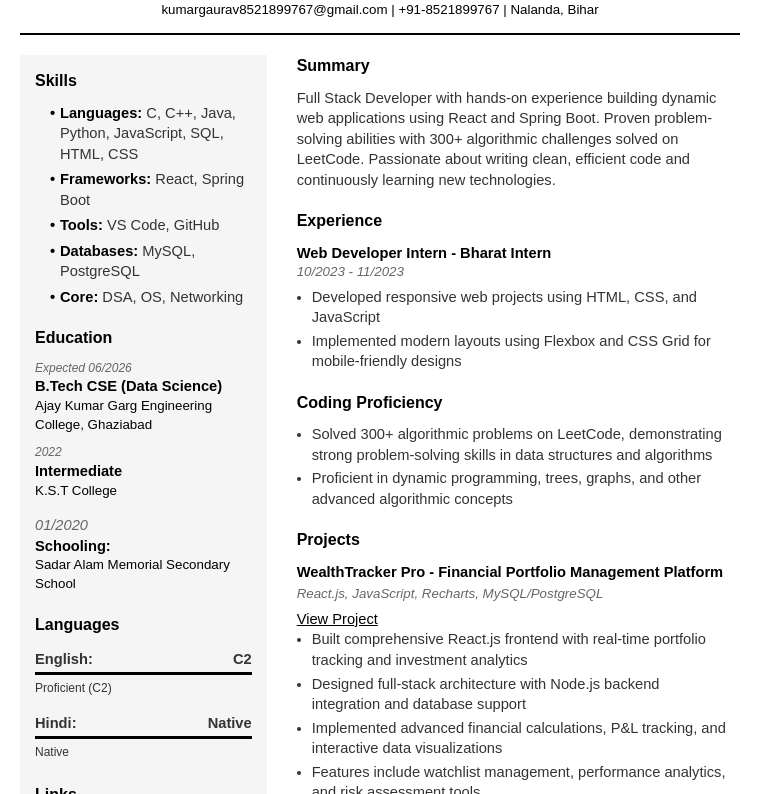
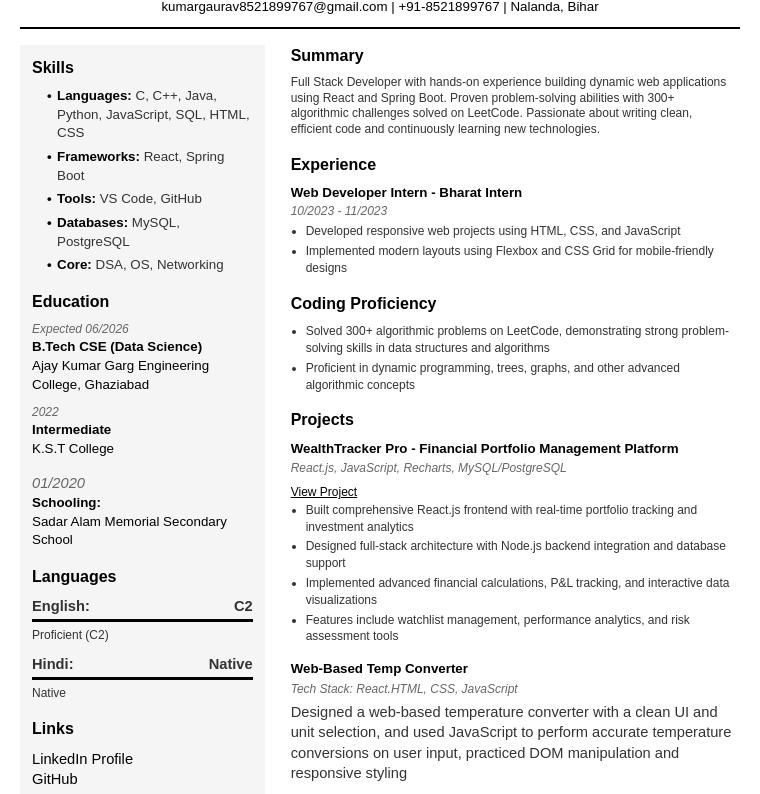
Before and after one commit to Gaurav85218/resume, a plain HTML site: page index.html in a window 1280 px wide. Shown: the part 100-894 px from the top of the page, without its empty margins (260-1020 px from the left). Drawn offline with Linux system fonts and the light colour scheme.

Commit message:
Update style.css

```diff
--- a/style.css
+++ b/style.css
@@ -1,4 +1,4 @@
-  * {
+   * {
             margin: 0;
             padding: 0;
             box-sizing: border-box;
@@ -18,51 +18,51 @@
         .header {
             text-align: center;
             border-bottom: 2px solid #000;
-            padding-bottom: 15px;
-            margin-bottom: 20px;
+            padding-bottom: 12px;
+            margin-bottom: 16px;
         }
 
         .name {
             font-size: 24pt;
             font-weight: bold;
             color: #000;
-            margin-bottom: 8px;
+            margin-bottom: 6px;
             letter-spacing: 1px;
         }
 
         .contact-info {
             font-size: 10pt;
             color: #000;
-            line-height: 1.3;
+            line-height: 1.2;
         }
 
         .main-content {
             display: flex;
-            gap: 20px;
+            gap: 18px;
         }
 
         .left-column {
             flex: 1;
-            min-width: 180px;
+            min-width: 170px;
             background: #f5f5f5;
-            padding: 15px;
+            padding: 12px;
         }
 
         .right-column {
             flex: 2;
-            min-width: 350px;
-            padding: 0 10px;
+            min-width: 340px;
+            padding: 0 8px;
         }
 
         .section {
-            margin-bottom: 20px;
+            margin-bottom: 16px;
         }
 
         .section-title {
             font-size: 12pt;
             font-weight: bold;
             color: #000;
-            margin-bottom: 10px;
+            margin-bottom: 8px;
         }
 
         .subsection {
@@ -72,14 +72,14 @@
         .job-title {
             font-weight: bold;
             color: #000;
-            font-size: 11pt;
+            font-size: 10pt;
         }
 
         .company-date {
             font-style: italic;
             color: #666;
-            font-size: 10pt;
-            margin-bottom: 5px;
+            font-size: 9pt;
+            margin-bottom: 4px;
         }
 
         .education-item {
@@ -89,12 +89,14 @@
         .degree {
             font-weight: bold;
             color: #000;
+            font-size: 10pt;
         }
 
-        a{
+        a {
             text-decoration: none;
             color: black;
         }
+
         .school {
             color: #000;
             font-size: 10pt;
@@ -109,6 +111,7 @@
             margin-bottom: 5px;
             padding-left: 10px;
             position: relative;
+            font-size: 10pt;
         }
 
         .skills-list li:before {
@@ -127,14 +130,15 @@
         .project-title {
             font-weight: bold;
             color: #000;
-            margin-bottom: 3px;
+            margin-bottom: 2px;
+            font-size: 10pt;
         }
 
         .tech-stack {
             font-style: italic;
             color: #666;
-            font-size: 10pt;
-            margin-bottom: 5px;
+            font-size: 9pt;
+            margin-bottom: 4px;
         }
 
         ul {
@@ -144,15 +148,7 @@
 
         li {
             margin-bottom: 3px;
-        }
-
-        .language-item {
-            margin-bottom: 5px;
-            padding: 3px 0;
-        }
-
-        .proficiency {
-            color: #000;
+            font-size: 9pt;
         }
 
         .links-list {
@@ -163,7 +159,7 @@
         .links-list li {
             margin-bottom: 5px;
             word-break: break-all;
-            font-size: 9pt;
+            font-size: 8pt;
             padding-left: 10px;
             position: relative;
         }
@@ -176,9 +172,16 @@
             left: 0;
         }
 
-        #prolink{
+        #prolink {
             text-decoration: underline;
+            font-size: 9pt;
         }
+
+        .summary p {
+            font-size: 9pt;
+            line-height: 1.3;
+        }
+
         @media print {
             body {
                 margin: 0;
```
